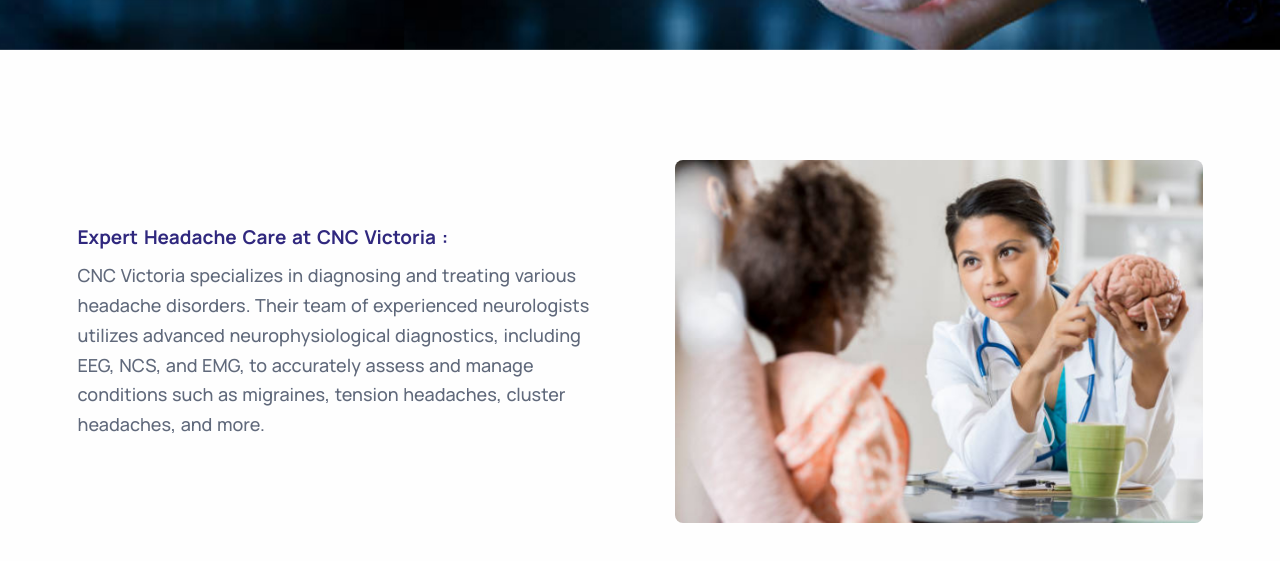
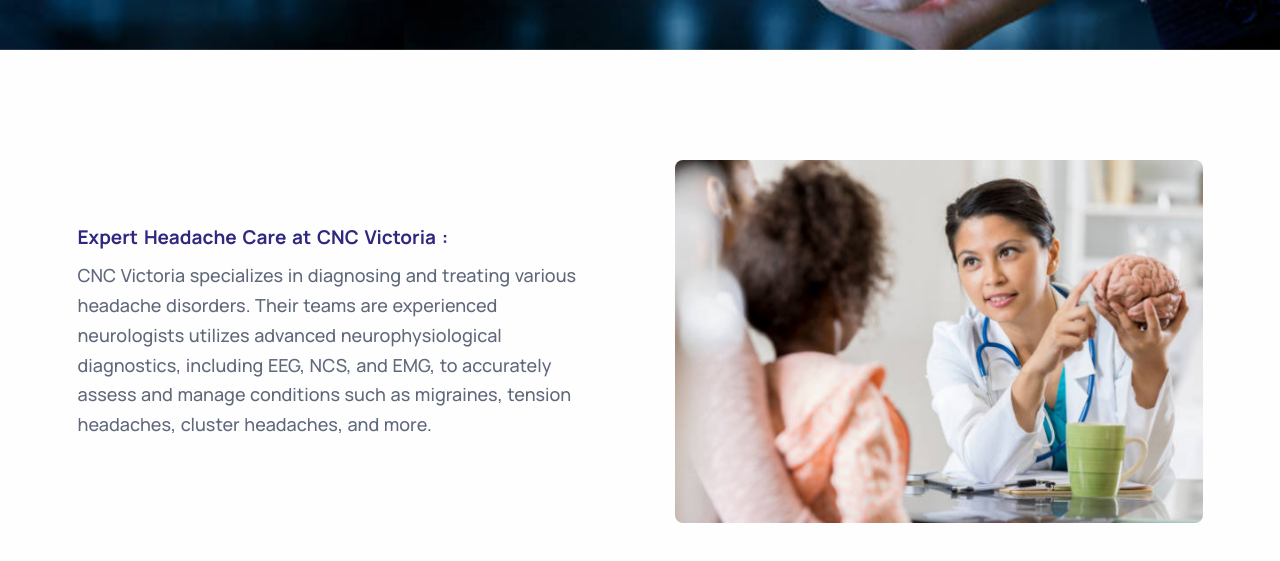
Before and after one commit to Adi8817/MelbourneHeadache, a plain HTML site: page index.html in a window 1280 px wide. Shown: the part 487-1048 px from the top of the page. Drawn offline with Linux system fonts and the light colour scheme.

Commit message:
push all

```diff
--- a/index.html
+++ b/index.html
@@ -163,7 +163,7 @@
       <div class="row gx-md-8 gx-xl-12 gy-6 align-items-center">
         <div class="col-lg-6">
           <h4>Expert Headache Care at CNC Victoria : </h4>
-          <p class="lead">CNC Victoria specializes in diagnosing and treating various headache disorders. Their team of experienced neurologists utilizes advanced neurophysiological diagnostics, including EEG, NCS, and EMG, to accurately assess and manage conditions such as migraines, tension headaches, cluster headaches, and more.
+          <p class="lead">CNC Victoria specializes in diagnosing and treating various headache disorders. Their teams are  experienced neurologists utilizes advanced neurophysiological diagnostics, including EEG, NCS, and EMG, to accurately assess and manage conditions such as migraines, tension headaches, cluster headaches, and more.
 
             </p>
 
```
